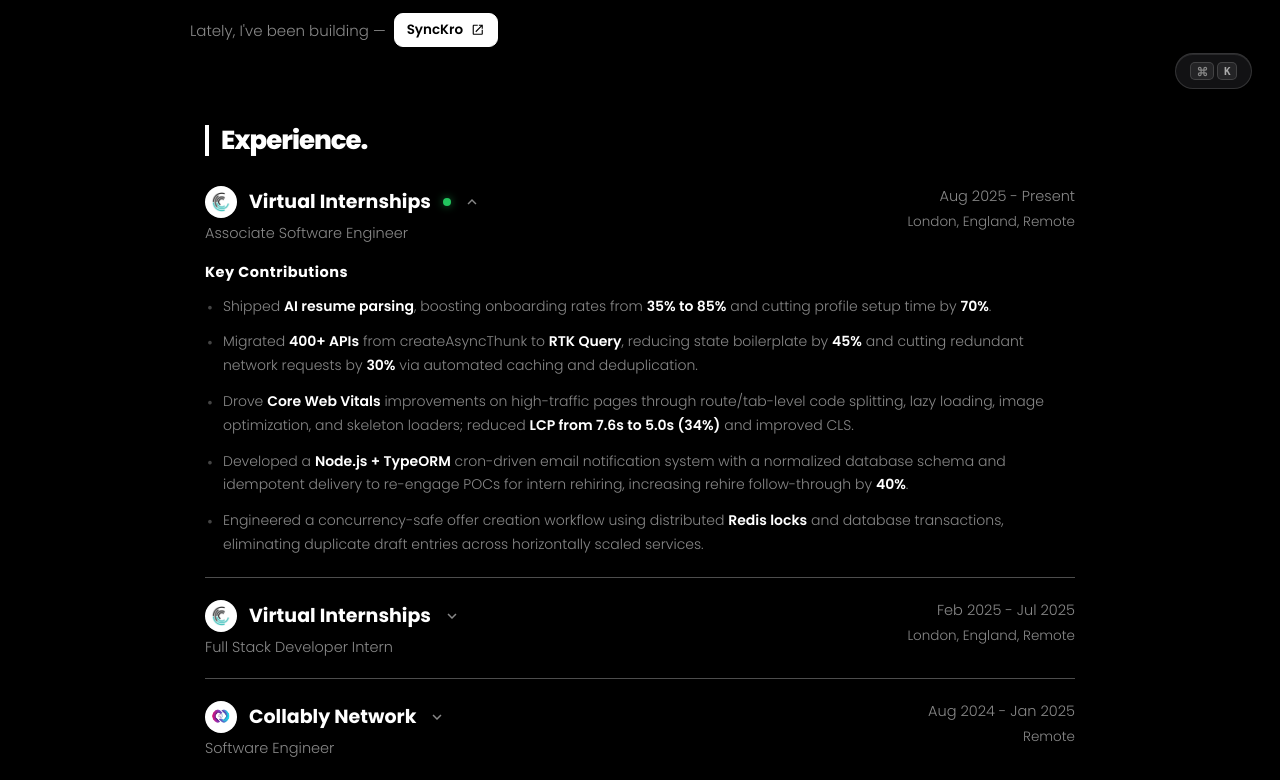
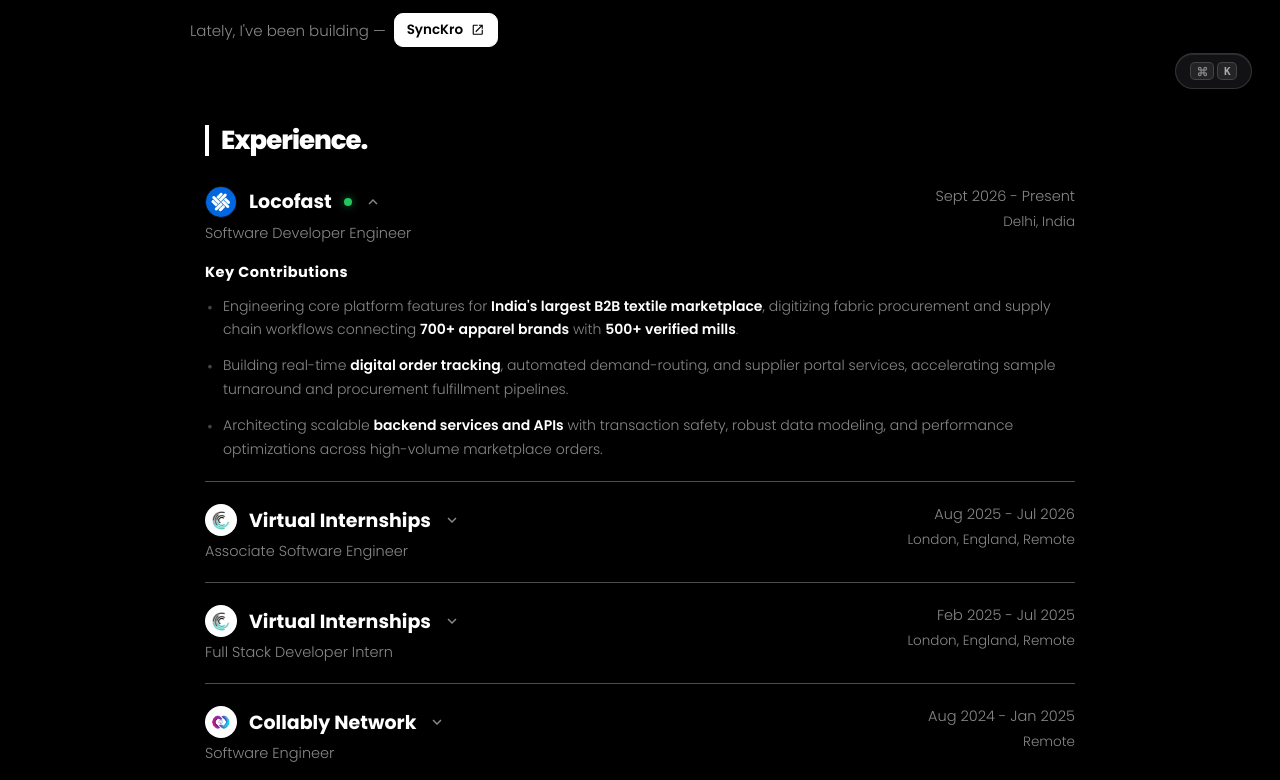
Before and after one commit to hardiksinghh18/Personal-PortFolio, a React (Create React App) app: page / in a window 1280 px wide. Shown: the part 683-1463 px from the top of the page. Built offline with nearby package versions, Linux system fonts and the light colour scheme.

Commit message:
update experience section

```diff
--- a/src/WorkExperience.js
+++ b/src/WorkExperience.js
@@ -1,17 +1,32 @@
 import React, { useState } from 'react';
 import ExpandMoreIcon from '@mui/icons-material/ExpandMore';
 import ExpandLessIcon from '@mui/icons-material/ExpandLess';
+import locofastLogo from './images/locofastLogo.webp';
 import viLogo from './images/viLogo.png';
 import collablyLogo from './images/collablyLogo.png';
 
 const experiences = [
     {
+        company: "Locofast",
+        logo: locofastLogo,
+        fullCover: true,
+        role: "Software Developer Engineer",
+        date: "Sept 2026 - Present",
+        location: "Delhi, India",
+        isCurrent: true,
+        description: [
+            "Engineering core platform features for <strong>India's largest B2B textile marketplace</strong>, digitizing fabric procurement and supply chain workflows connecting <strong>700+ apparel brands</strong> with <strong>500+ verified mills</strong>.",
+            "Building real-time <strong>digital order tracking</strong>, automated demand-routing, and supplier portal services, accelerating sample turnaround and procurement fulfillment pipelines.",
+            "Architecting scalable <strong>backend services and APIs</strong> with transaction safety, robust data modeling, and performance optimizations across high-volume marketplace orders.",
+        ]
+    },
+    {
         company: "Virtual Internships",
         logo: viLogo,
         role: "Associate Software Engineer",
-        date: "Aug 2025 - Present",
+        date: "Aug 2025 - Jul 2026",
         location: "London, England, Remote",
-        isCurrent: true,
+        isCurrent: false,
         description: [
             "Shipped <strong>AI resume parsing</strong>, boosting onboarding rates from <strong>35% to 85%</strong> and cutting profile setup time by <strong>70%</strong>.",
             "Migrated <strong>400+ APIs</strong> from createAsyncThunk to <strong>RTK Query</strong>, reducing state boilerplate by <strong>45%</strong> and cutting redundant network requests by <strong>30%</strong> via automated caching and deduplication.",
@@ -56,8 +71,8 @@
             <div className="exp-header-new" onClick={() => setIsExpanded(!isExpanded)}>
                 <div className="exp-header-left">
                     <div className="exp-company-title-row">
-                        <div className="exp-logo-new">
-                            <img src={exp.logo} alt={exp.company} className="exp-logo-img-new" />
+                        <div className={`exp-logo-new ${exp.fullCover ? 'full-cover' : ''}`}>
+                            <img src={exp.logo} alt={exp.company} className={`exp-logo-img-new ${exp.fullCover ? 'full-cover' : ''}`} />
                         </div>
                         <span className="exp-company-name">{exp.company}</span>
                         {exp.isCurrent && <span className="exp-green-dot"></span>}
--- a/src/index.css
+++ b/src/index.css
@@ -1659,11 +1659,21 @@
     border: 1px solid rgba(0, 0, 0, 0.06);
 }
 
+.exp-logo-new.full-cover,
+:root.light .exp-logo-new.full-cover {
+    padding: 0;
+    background-color: transparent;
+}
+
 .exp-logo-img-new {
     width: 100%;
     height: 100%;
     object-fit: contain;
     display: block;
+}
+
+.exp-logo-img-new.full-cover {
+    object-fit: cover;
 }
 
 .exp-company-name {
```
Also changed, not shown: src/images/locofastLogo.webp (added).
